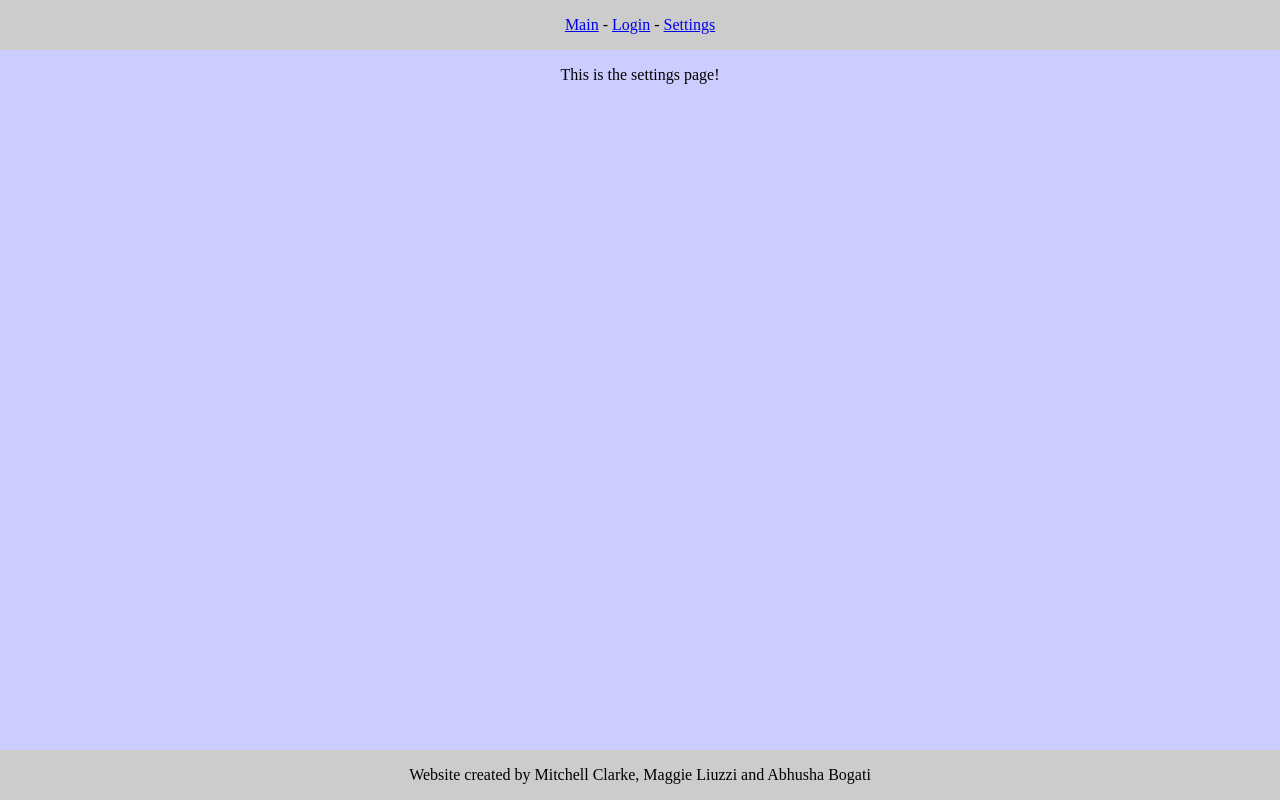
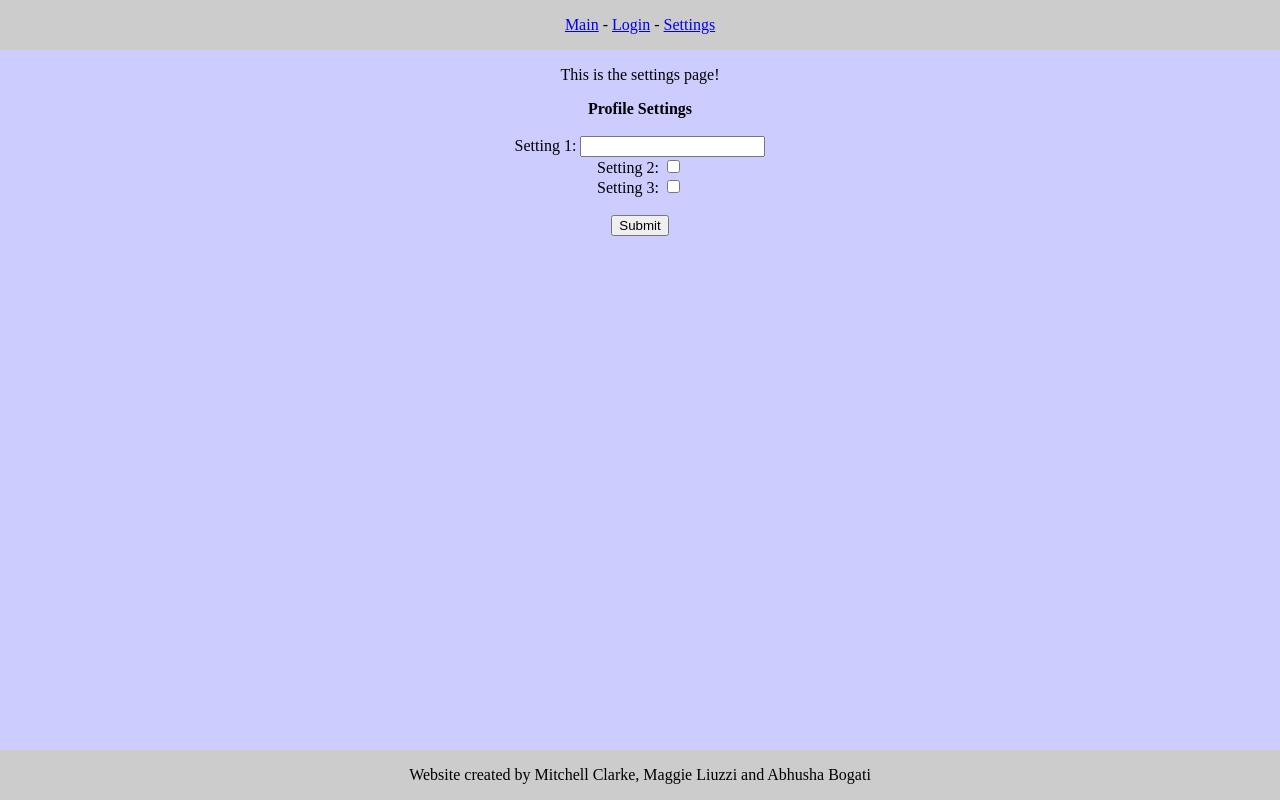
Before and after one commit to maggieliuzzi/web_development, a React (Create React App) app: page /settings in a window 1280 px wide. Built offline with nearby package versions, Linux system fonts and the light colour scheme.

Commit message:
Added temporary settings form

```diff
--- a/src/Settings.js
+++ b/src/Settings.js
@@ -5,6 +5,13 @@ export default class Settings extends Component {
     return (
 		<div class='page-settings'>
 		  <p>This is the settings page!</p>
+		  <form>
+			<b>Profile Settings</b>
+			<br/><br/>Setting 1: <input type="text"/>
+			<br/>Setting 2: <input type="checkbox"/>
+			<br/>Setting 3: <input type="checkbox"/>
+			<br/><br/><input type="submit" value="Submit"/>
+		  </form>
 		</div>
     );
   }
```
